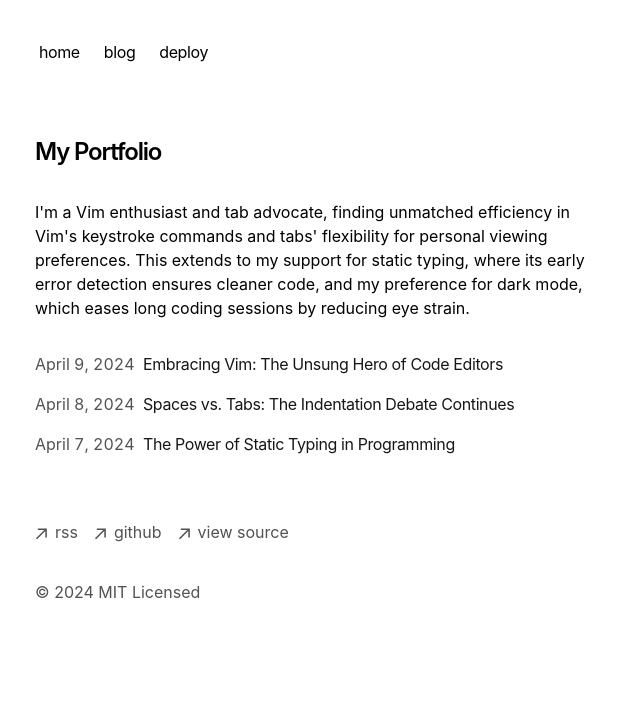
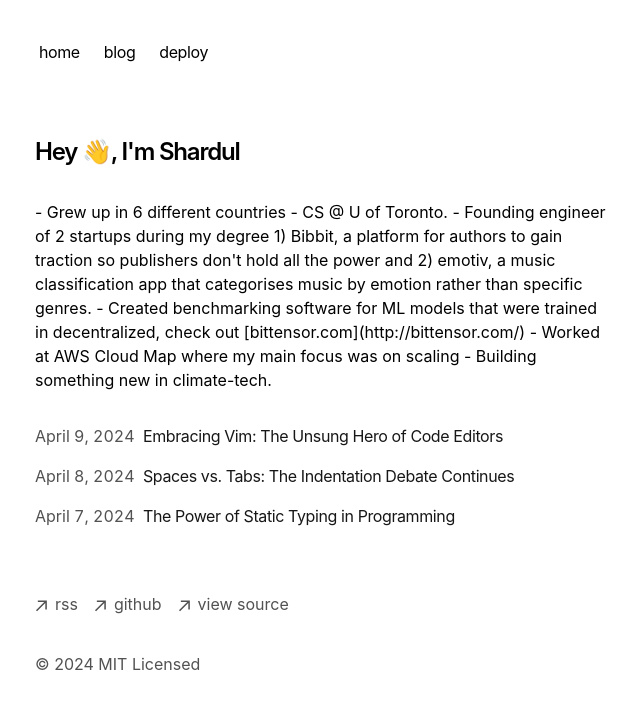
Before and after one commit to bansal19/pw-blog, a Next.js app: page / in a window 1280 px wide. Shown: the top 708 px of the page, without its empty margins (317-957 px from the left). Built offline with nearby package versions, Linux system fonts and the light colour scheme.

Commit message:
about me

```diff
--- a/app/page.tsx
+++ b/app/page.tsx
@@ -4,14 +4,15 @@ export default function Page() {
   return (
     <section>
       <h1 className="mb-8 text-2xl font-semibold tracking-tighter">
-        My Portfolio
+        Hey 👋, I'm Shardul
       </h1>
       <p className="mb-4">
-        {`I'm a Vim enthusiast and tab advocate, finding unmatched efficiency in
-        Vim's keystroke commands and tabs' flexibility for personal viewing
-        preferences. This extends to my support for static typing, where its
-        early error detection ensures cleaner code, and my preference for dark
-        mode, which eases long coding sessions by reducing eye strain.`}
+        {`- Grew up in 6 different countries
+          - CS @ U of Toronto.
+          - Founding engineer of 2 startups during my degree 1) Bibbit, a platform for authors to gain traction so publishers don't hold all the power and 2) emotiv, a music classification app that categorises music by emotion rather than specific genres.
+          - Created benchmarking software for ML models that were trained in decentralized, check out [bittensor.com](http://bittensor.com/)
+          - Worked at AWS Cloud Map where my main focus was on scaling
+          - Building something new in climate-tech.`}
       </p>
       <div className="my-8">
         <BlogPosts />
```
